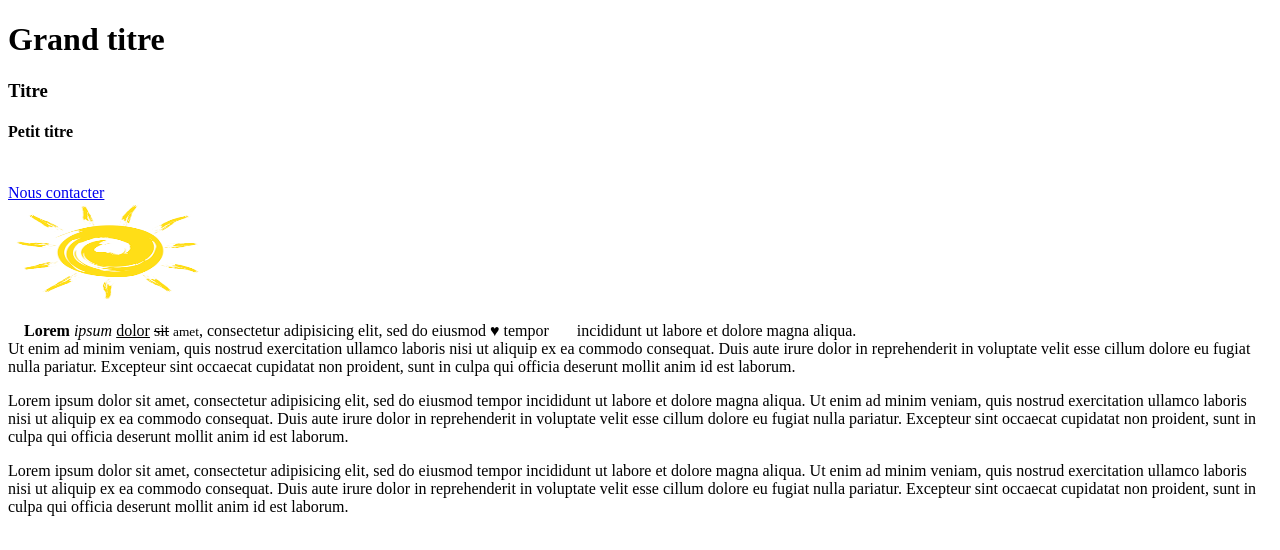
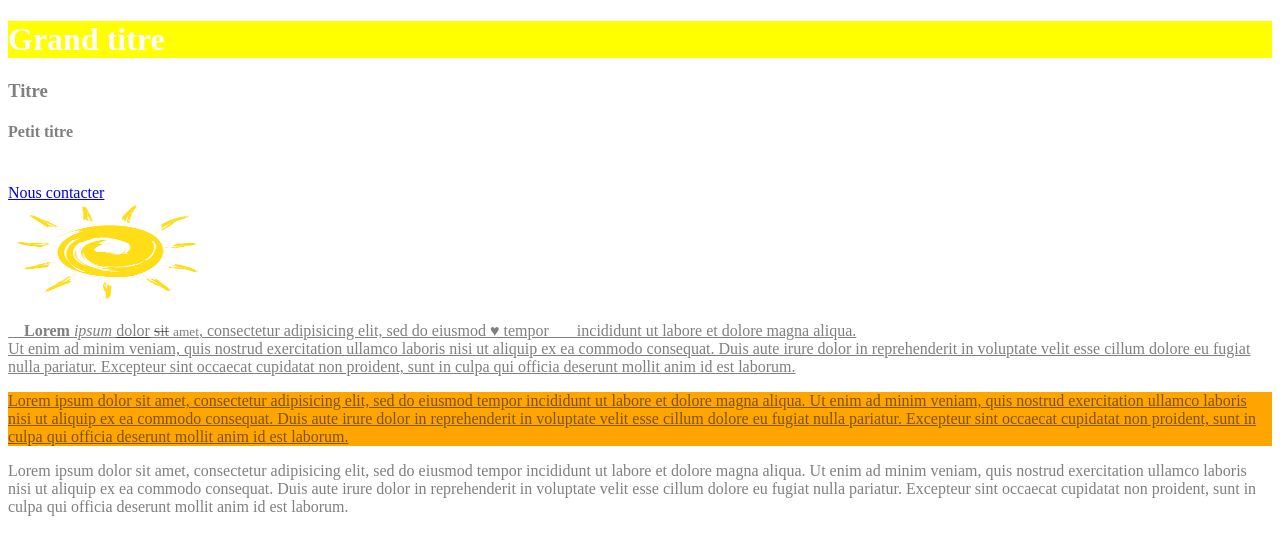
Before and after one commit to YSkrzypczyk/1A3-2022, a plain HTML site: page PROJET HTML CSS/index.html in a window 1280 px wide. Drawn offline with Linux system fonts and the light colour scheme.

Commit message:
cours CSS 1

```diff
--- /dev/null
+++ b/PROJET HTML CSS/css/style.css
@@ -0,0 +1,41 @@
+/*
+Commentaire
+
+Syntaxe du CSS :
+
+
+selecteur css{
+	propriete css:  valeur;
+	propriete css:  valeur;
+	propriete css:  valeur;
+	propriete css:  valeur;
+}
+
+*/
+
+h1{
+	background-color: yellow;
+	color: rgb(255,255,255) !important;
+}
+
+h1{
+	color: green;
+}
+
+body{
+	background-color: #FFFFFF;
+	color: rgba(0,0,0,0.5);
+}
+
+
+#orangeParaph{
+	background-color: orange;
+}
+
+.whiteParaph{
+	background-color: white;
+}
+
+.underlineParaph{
+	text-decoration: underline;
+}
--- a/PROJET HTML CSS/index.html
+++ b/PROJET HTML CSS/index.html
@@ -5,6 +5,10 @@
 		<meta charset="UTF-8">
 		<title>Ceci est un titre</title>
 		<meta name="description" content="Ma super page">
+
+
+		<link rel="stylesheet" href="css/style.css">
+
 	</head>
 	<body>
 		<header>
@@ -25,9 +29,10 @@
 
 		<section>
 
+
 			<img src="images/soleil.png" width="200px" height="100px" title="une infobulle" alt="Texte alternatif">
 
-			<p>
+			<p class="whiteParaph underlineParaph">
 				&nbsp;&nbsp;&nbsp;&nbsp;<b>Lorem</b> <i>ipsum</i> <u>dolor</u>
 				<s>sit</s> <small>amet</small>, consectetur adipisicing elit, sed do eiusmod &hearts;
 				tempor &nbsp; &nbsp;  &nbsp; incididunt ut labore et dolore magna aliqua.<br> Ut enim ad minim veniam,
@@ -36,7 +41,8 @@
 				cillum dolore eu fugiat nulla pariatur. Excepteur sint occaecat cupidatat non
 				proident, sunt in culpa qui officia deserunt mollit anim id est laborum.
 			</p>
-			<p>
+
+			<p id="orangeParaph" class="underlineParaph">
 				Lorem ipsum dolor sit amet, consectetur adipisicing elit, sed do eiusmod
 				tempor incididunt ut labore et dolore magna aliqua. Ut enim ad minim veniam,
 				quis nostrud exercitation ullamco laboris nisi ut aliquip ex ea commodo
@@ -44,7 +50,7 @@
 				cillum dolore eu fugiat nulla pariatur. Excepteur sint occaecat cupidatat non
 				proident, sunt in culpa qui officia deserunt mollit anim id est laborum.
 			</p>
-			<p>
+			<p class="whiteParaph">
 				Lorem ipsum dolor sit amet, consectetur adipisicing elit, sed do eiusmod
 				tempor incididunt ut labore et dolore magna aliqua. Ut enim ad minim veniam,
 				quis nostrud exercitation ullamco laboris nisi ut aliquip ex ea commodo
```
